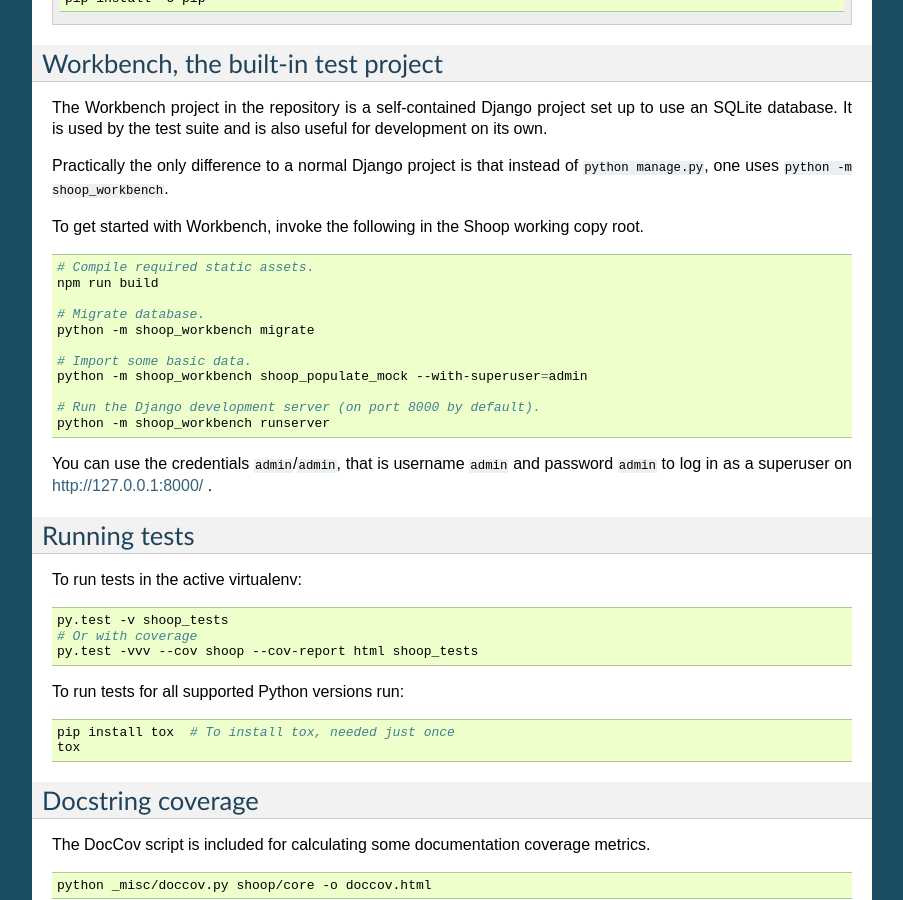
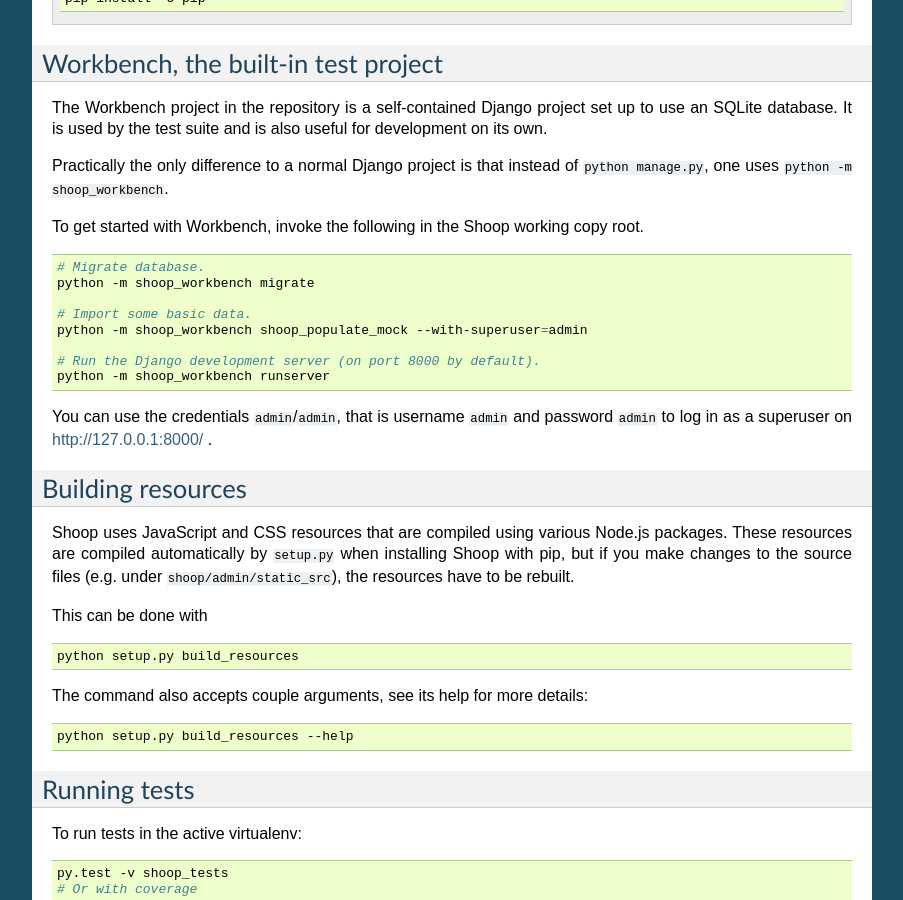
Before and after one commit to Tom2187End/somi-ecommerce, a Sphinx documentation site: the page built from doc/getting_started_dev.rst, in a window 1280 px wide and 900 px high, scrolled down 520 px. Shown: the whole window, without its empty margins (198-1101 px from the left). Built offline with Sphinx 7.4.7, drawn with Linux system fonts in a browser that asks for light colours.

Commit message:
Update documentation about building resources
* Remove shoop/admin/README.md, since specific instructions for building
  the shoop/admin resources are not needed anymore, since they will be
  installed by pip in the build phase and rebuilding should be done with
  "setup.py build_resources".
* Remove instruction to use the "npm run build" command with
  shoop_workbench, since that is not needed anymore
* Add instructions for rebuilding the resources.

Refs SHOOP-994

```diff
--- a/doc/getting_started.rst
+++ b/doc/getting_started.rst
@@ -28,9 +28,6 @@
 After this, you can begin setting up a Django project using whichever
 standards you fancy.
 
-.. TODO:: Mention ``npm run build`` somehow...
-
-
 Shoop Packages
 --------------
 
--- a/doc/getting_started_dev.rst
+++ b/doc/getting_started_dev.rst
@@ -47,9 +47,6 @@
 
 .. code-block:: shell
 
-   # Compile required static assets.
-   npm run build
-
    # Migrate database.
    python -m shoop_workbench migrate
 
@@ -61,6 +58,27 @@
 
 You can use the credentials ``admin``/``admin``, that is username ``admin``
 and password ``admin`` to log in as a superuser on http://127.0.0.1:8000/ .
+
+Building resources
+------------------
+
+Shoop uses JavaScript and CSS resources that are compiled using various
+Node.js packages.  These resources are compiled automatically by
+``setup.py`` when installing Shoop with pip, but if you make changes to
+the source files (e.g. under ``shoop/admin/static_src``), the resources
+have to be rebuilt.
+
+This can be done with
+
+.. code-block:: shell
+
+   python setup.py build_resources
+
+The command also accepts couple arguments, see its help for more details:
+
+.. code-block:: shell
+
+   python setup.py build_resources --help
 
 Running tests
 -------------
```
Also changed, not shown: shoop/admin/README.md (deleted).
